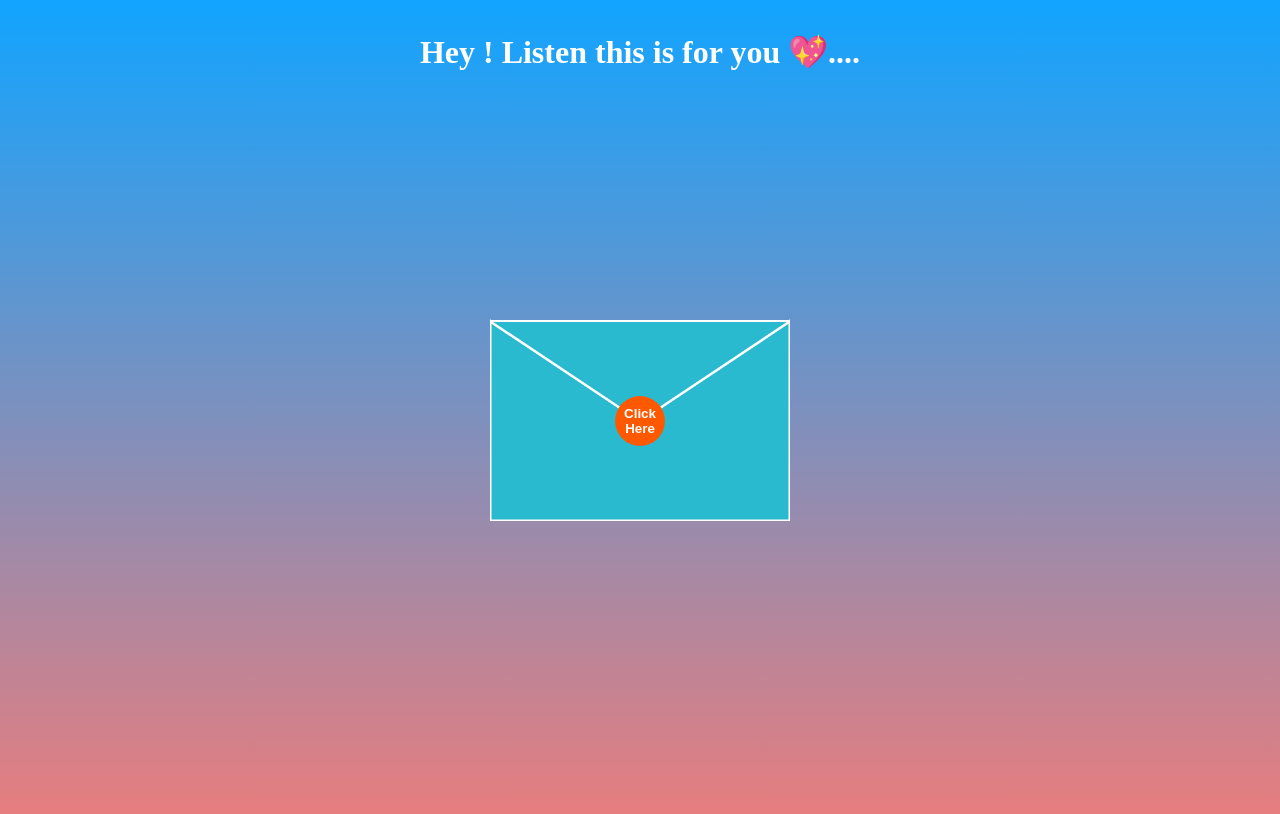
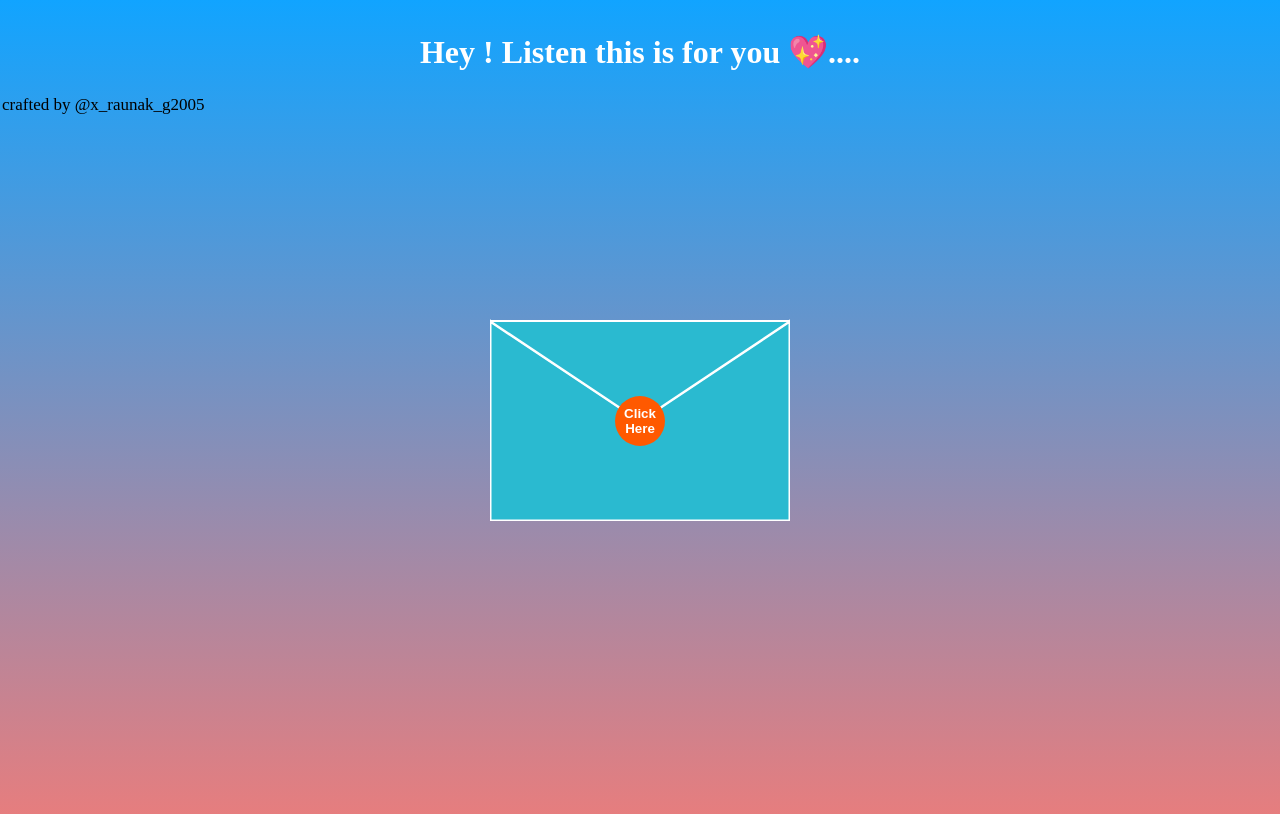
Before and after one commit to atomics2005/day-2.github.io, a plain HTML site: page index.html in a window 1280 px wide. Drawn offline with Linux system fonts and the light colour scheme.

Commit message:
Update index.html

```diff
--- a/index.html
+++ b/index.html
@@ -99,5 +99,10 @@
       </div>
       <button onclick="openUp()">Click Here</button>
     </div>
+    <footer>
+
+      <p>crafted by @x_raunak_g2005 </p>
+
+    </footer>
   </body>
 </html>
```
